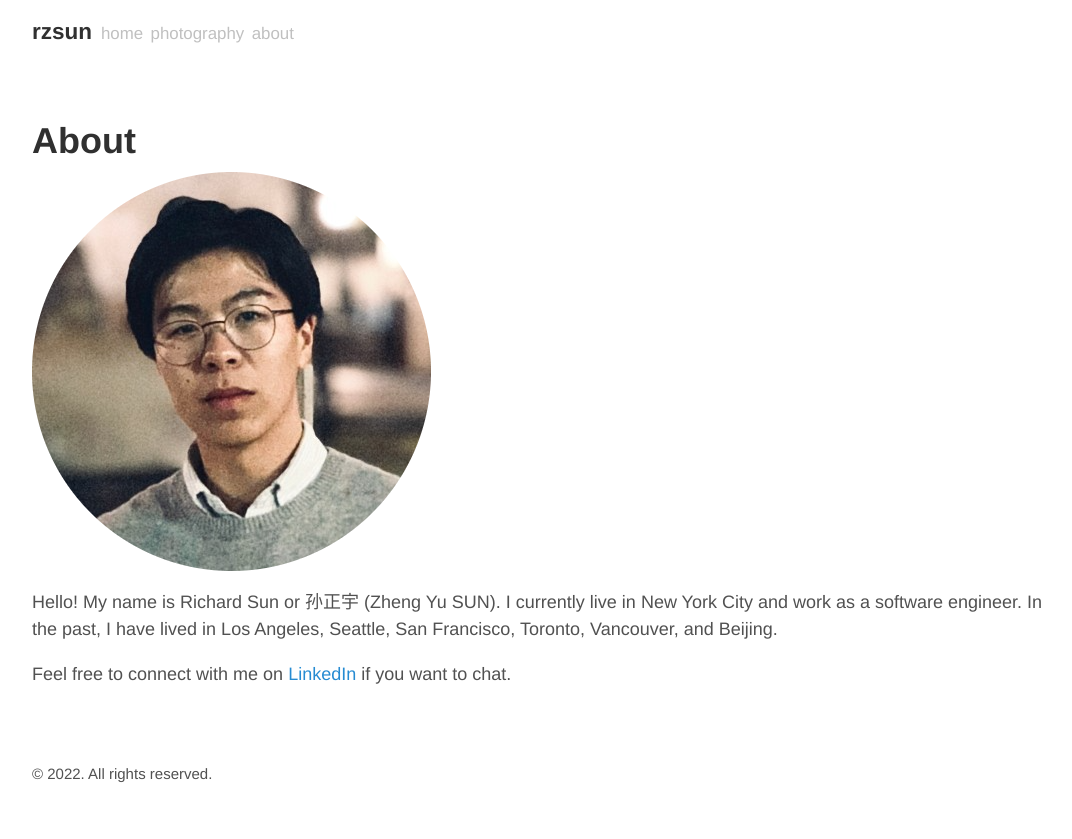
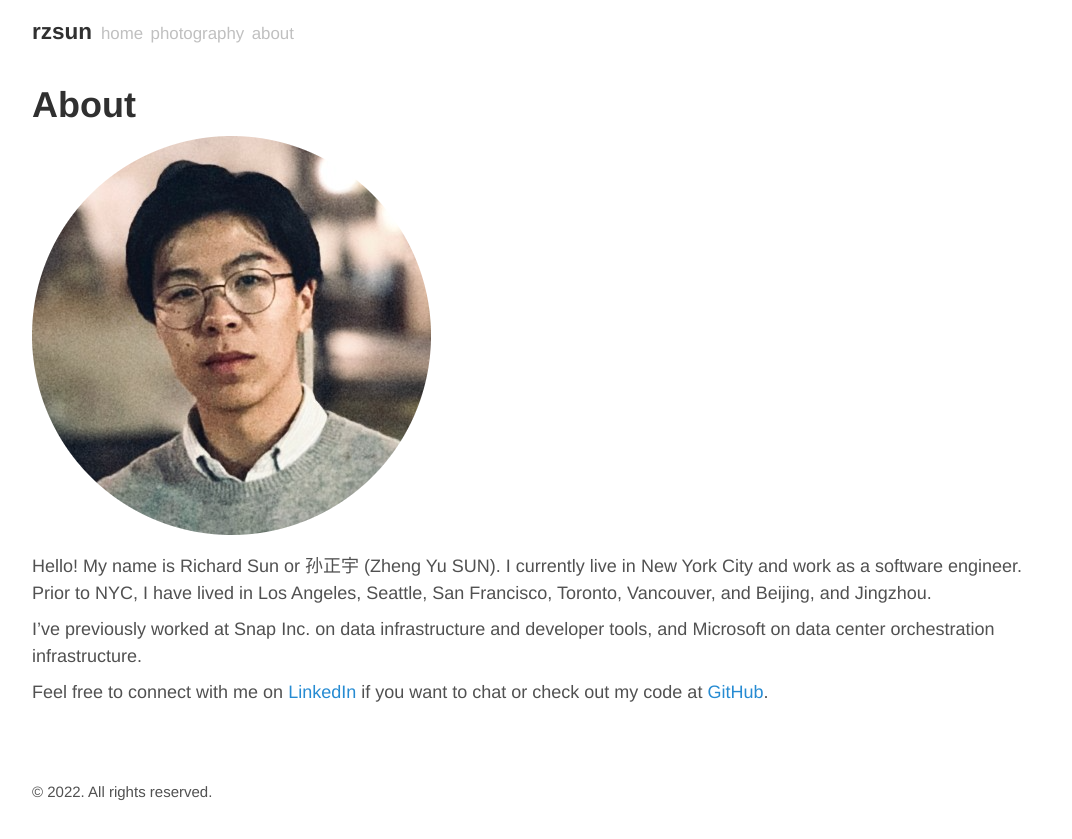
Before and after one commit to rzsun/rzsun.github.io, a Jekyll site: the page built from about/index.md, in a window 1280 px wide. Shown: the top 839 px of the page, without its empty margins (95-1167 px from the left). Built offline with Jekyll 4.4.1, drawn with Linux system fonts in a browser that asks for light colours.

Commit message:
update bio and layout, edit spark post

```diff
--- a/_sass/_masthead.scss
+++ b/_sass/_masthead.scss
@@ -5,7 +5,7 @@
 .masthead {
   padding-top:    1rem;
   padding-bottom: 1rem;
-  margin-bottom: 3rem;
+  margin-bottom: 1rem;
   overflow: auto;
 }
 
--- a/_sass/_posts.scss
+++ b/_sass/_posts.scss
@@ -17,13 +17,14 @@
 .page-title,
 .post-title {
   margin-top: 0;
+  margin-bottom: 0.5rem;
 }
 
 // Meta data line below post title
 .post-date {
   display: block;
-  margin-top: -.5rem;
-  margin-bottom: 1rem;
+  margin-top: 0rem;
+  margin-bottom: 0rem;
   color: #9a9a9a;
 }
 
--- a/_sass/_type.scss
+++ b/_sass/_type.scss
@@ -3,7 +3,7 @@
 // Headings, body text, lists, and other misc typographic elements.
 
 h1, h2, h3, h4, h5, h6 {
-  margin-bottom: .5rem;
+  margin-bottom: 0.5rem;
   font-weight: bold;
   line-height: 1.25;
   color: #313131;
@@ -12,15 +12,16 @@ h1, h2, h3, h4, h5, h6 {
 
 h1 {
   font-size: 2rem;
+  margin-bottom: 2rem;
 }
 
 h2 {
-  margin-top: 1rem;
+  margin-top: 1.5rem;
   font-size: 1.5rem;
 }
 
 h3 {
-  margin-top: 1.5rem;
+  margin-top: 1.25rem;
   font-size: 1.25rem;
 }
 
@@ -46,22 +47,21 @@ h6 {
 }
 
 p {
-  margin-top: 0;
-  margin-bottom: 1rem;
+  margin-top: 0.5rem;
+  margin-bottom: 0;
 }
 
 strong {
   color: #303030;
 }
 
-ul {
-  margin-top: 0;
+ul, ol, dl {
+  margin-top: 0.5rem;
   margin-bottom: 0;
 }
 
-ol, dl {
+li ul, li ol, li dl {
   margin-top: 0;
-  margin-bottom: 1rem;
 }
 
 dt {
--- a/about/index.md
+++ b/about/index.md
@@ -4,6 +4,8 @@ title: About
 ---
 ![self](/assets/selfcircle.png)
 
-Hello! My name is Richard Sun or 孙正宇 (Zheng Yu SUN). I currently live in New York City and work as a software engineer. In the past, I have lived in Los Angeles, Seattle, San Francisco, Toronto, Vancouver, and Beijing.
+Hello! My name is Richard Sun or 孙正宇 (Zheng Yu SUN). I currently live in New York City and work as a software engineer. Prior to NYC, I have lived in Los Angeles, Seattle, San Francisco, Toronto, Vancouver, and Beijing, and Jingzhou.
 
-Feel free to connect with me on [LinkedIn](https://www.linkedin.com/in/zhengyusun) if you want to chat.
+I've previously worked at Snap Inc. on data infrastructure and developer tools, and Microsoft on data center orchestration infrastructure.
+
+Feel free to connect with me on [LinkedIn](https://www.linkedin.com/in/zhengyusun) if you want to chat or check out my code at [GitHub](https://github.com/rzsun).
```
Also changed, not shown: _posts/2022-07-26-spark-memory-overview-and-troubleshooting.md (+4 -0 lines).
